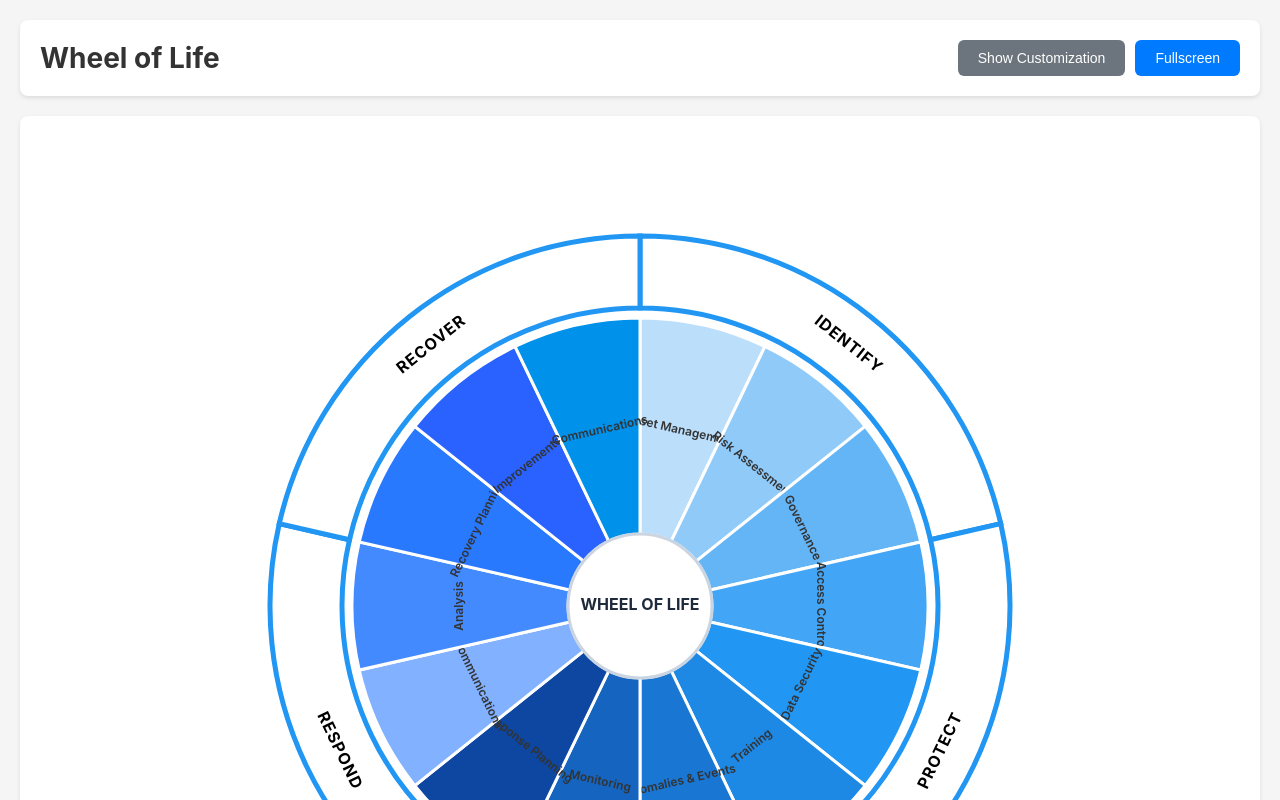
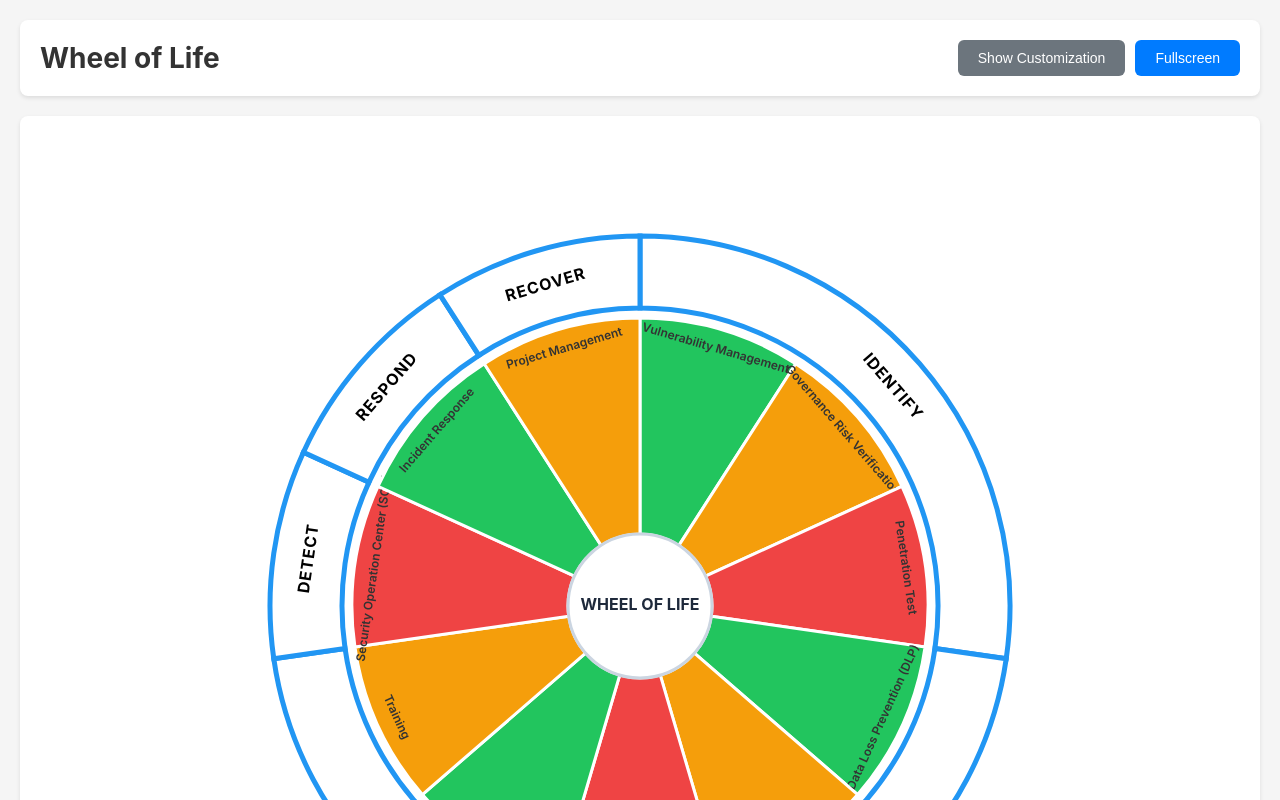
Before and after one commit to ericishere/wheel, a React (Vite) app: page / in a window 1280 px wide. Shown: the top 800 px of the page. Built offline with nearby package versions, Linux system fonts and the light colour scheme.

Commit message:
Refactor: Update default categories and item colors
Co-authored-by: a2818736116 <a2818736116@gmail.com>

```diff
--- a/src/App.jsx
+++ b/src/App.jsx
@@ -9,9 +9,9 @@ const defaultCategories = [
     color: "#2196F3",
     fontColor: "#000000",
     items: [
-      { id: 1, name: "Asset Management", color: "#BBDEFB" },
-      { id: 2, name: "Risk Assessment", color: "#90CAF9" },
-      { id: 3, name: "Governance", color: "#64B5F6" }
+      { id: 1, name: "Vulnerability Management", color: "#22c55e" },
+      { id: 2, name: "Governance Risk Verification", color: "#f59e0b" },
+      { id: 3, name: "Penetration Test", color: "#ef4444" }
     ]
   },
   {
@@ -20,9 +20,11 @@ const defaultCategories = [
     color: "#2196F3",
     fontColor: "#000000",
     items: [
-      { id: 4, name: "Access Control", color: "#42A5F5" },
-      { id: 5, name: "Data Security", color: "#2196F3" },
-      { id: 6, name: "Training", color: "#1E88E5" }
+      { id: 4, name: "Data Loss Prevention (DLP)", color: "#22c55e" },
+      { id: 5, name: "Architecture", color: "#f59e0b" },
+      { id: 6, name: "Engineering", color: "#ef4444" },
+      { id: 7, name: "DevSecOps", color: "#22c55e" },
+      { id: 8, name: "Training", color: "#f59e0b" }
     ]
   },
   {
@@ -31,8 +33,7 @@ const defaultCategories = [
     color: "#2196F3",
     fontColor: "#000000",
     items: [
-      { id: 7, name: "Anomalies & Events", color: "#1976D2" },
-      { id: 8, name: "Monitoring", color: "#1565C0" }
+      { id: 9, name: "Security Operation Center (SOC)", color: "#ef4444" }
     ]
   },
   {
@@ -41,9 +42,7 @@ const defaultCategories = [
     color: "#2196F3",
     fontColor: "#000000",
     items: [
-      { id: 9, name: "Response Planning", color: "#0D47A1" },
-      { id: 10, name: "Communications", color: "#82B1FF" },
-      { id: 11, name: "Analysis", color: "#448AFF" }
+      { id: 10, name: "Incident Response", color: "#22c55e" }
     ]
   },
   {
@@ -52,9 +51,7 @@ const defaultCategories = [
     color: "#2196F3",
     fontColor: "#000000",
     items: [
-      { id: 12, name: "Recovery Planning", color: "#2979FF" },
-      { id: 13, name: "Improvements", color: "#2962FF" },
-      { id: 14, name: "Communications", color: "#0091EA" }
+      { id: 11, name: "Project Management", color: "#f59e0b" }
     ]
   }
 ];
@@ -118,7 +115,7 @@ function App() {
       name: `Category ${categories.length + 1}`,
       color: '#2196F3',
       fontColor: '#000000',
-      items: [{ id: Date.now(), name: 'New Item', color: '#BBDEFB' }]
+      items: [{ id: Date.now(), name: 'New Item', color: '#22c55e' }]
     }]);
   };
 
@@ -138,7 +135,7 @@ function App() {
           : 1;
         return {
           ...cat,
-          items: [...cat.items, { id: newItemId, name: 'New Item', color: '#BBDEFB' }]
+          items: [...cat.items, { id: newItemId, name: 'New Item', color: '#22c55e' }]
         };
       }
       return cat;
--- a/src/WheelOfLife.jsx
+++ b/src/WheelOfLife.jsx
@@ -84,8 +84,8 @@ const WheelOfLife = ({ categories }) => {
         const item = category.items[angleData.itemIndex];
         const path = createSegmentPath(angleData.startAngle, angleData.endAngle, centerRadius, itemOuterRadius);
 
-        // Calculate text position (middle of segment)
-        const textRadius = (centerRadius + itemOuterRadius) / 2;
+        // Calculate text position (near outer edge of inner circle - more space)
+        const textRadius = itemOuterRadius - 20; // Position near outer edge
         const textX = center + textRadius * Math.cos(angleData.centerAngle);
         const textY = center + textRadius * Math.sin(angleData.centerAngle);
 
```
